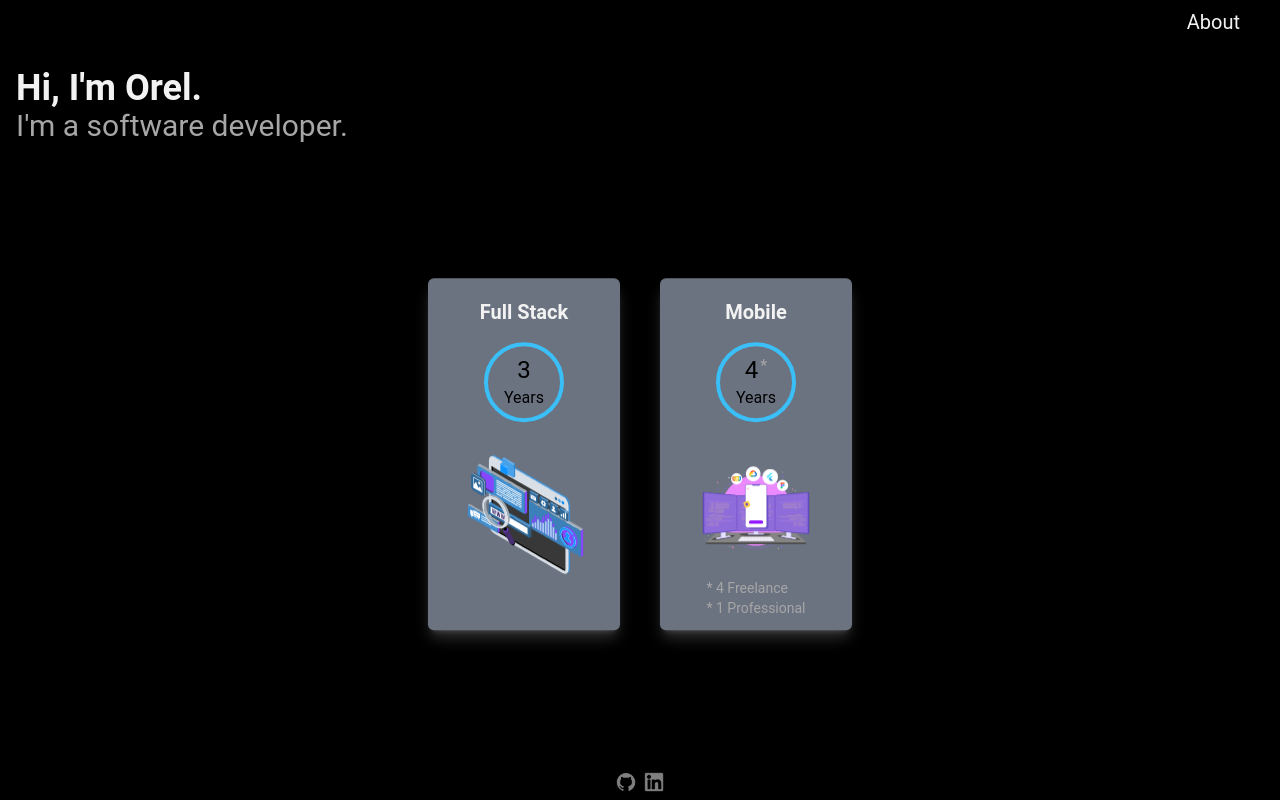
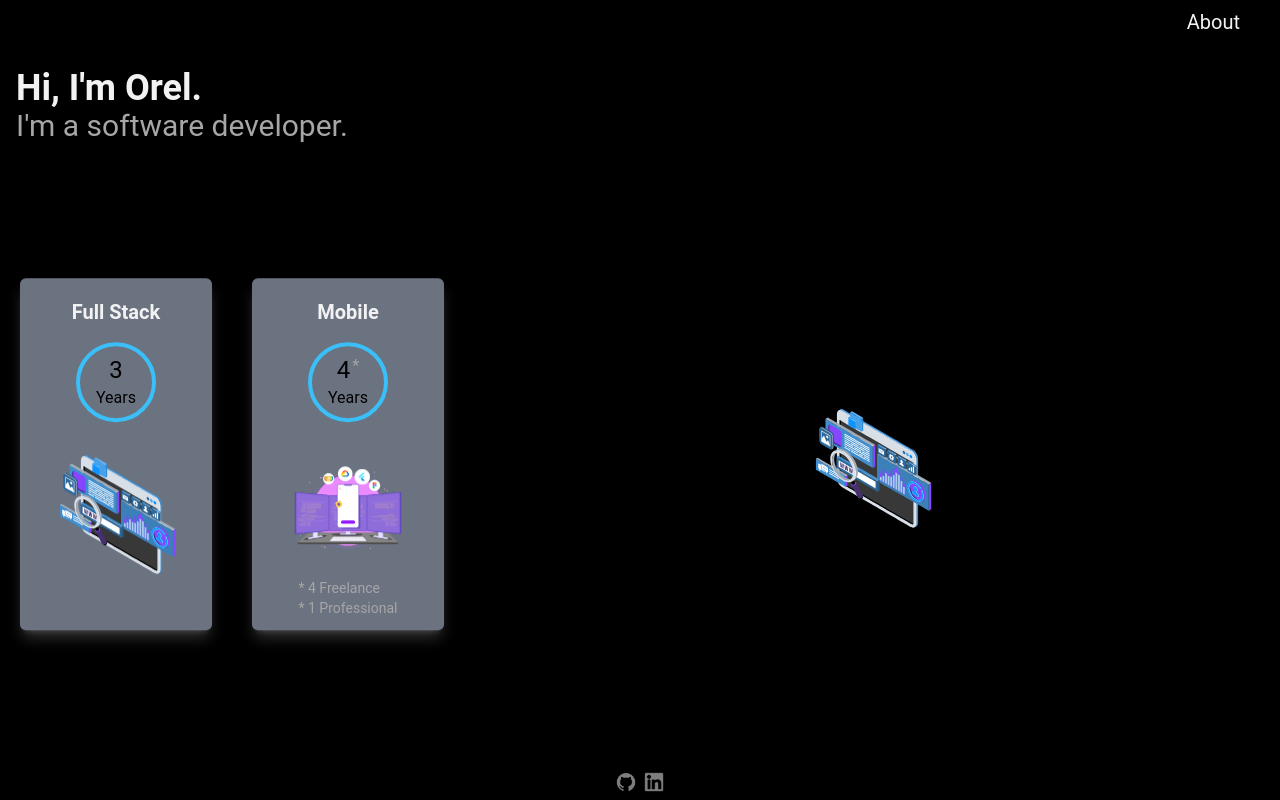
Before and after one commit to Portfolio-Orel/orel.web, a Next.js app: page / in a window 1280 px wide. Built offline with nearby package versions, Linux system fonts and the light colour scheme.

Commit message:
- Another Lottie test

```diff
--- a/components/content.jsx
+++ b/components/content.jsx
@@ -2,6 +2,7 @@ import React from 'react';
 import mobileLottie from '../public/lottie_mobile_development.json';
 import fullStackLottie from '../public/web-dev.json';
 import DetailsCard from './details-card/details-card';
+import Lottie from 'react-lottie';
 
 const mobileLottieConfig = {
   loop: true,
@@ -30,6 +31,12 @@ export default function Content() {
         disclaimers={['4 Freelance', '1 Professional']}
         lottieConfig={mobileLottieConfig}
       />
+      <Lottie
+        isClickToPauseDisabled={true}
+        options={fullStackLottieConfig}
+        height={140}
+        width={140}
+      />
     </div>
   );
 }
```
